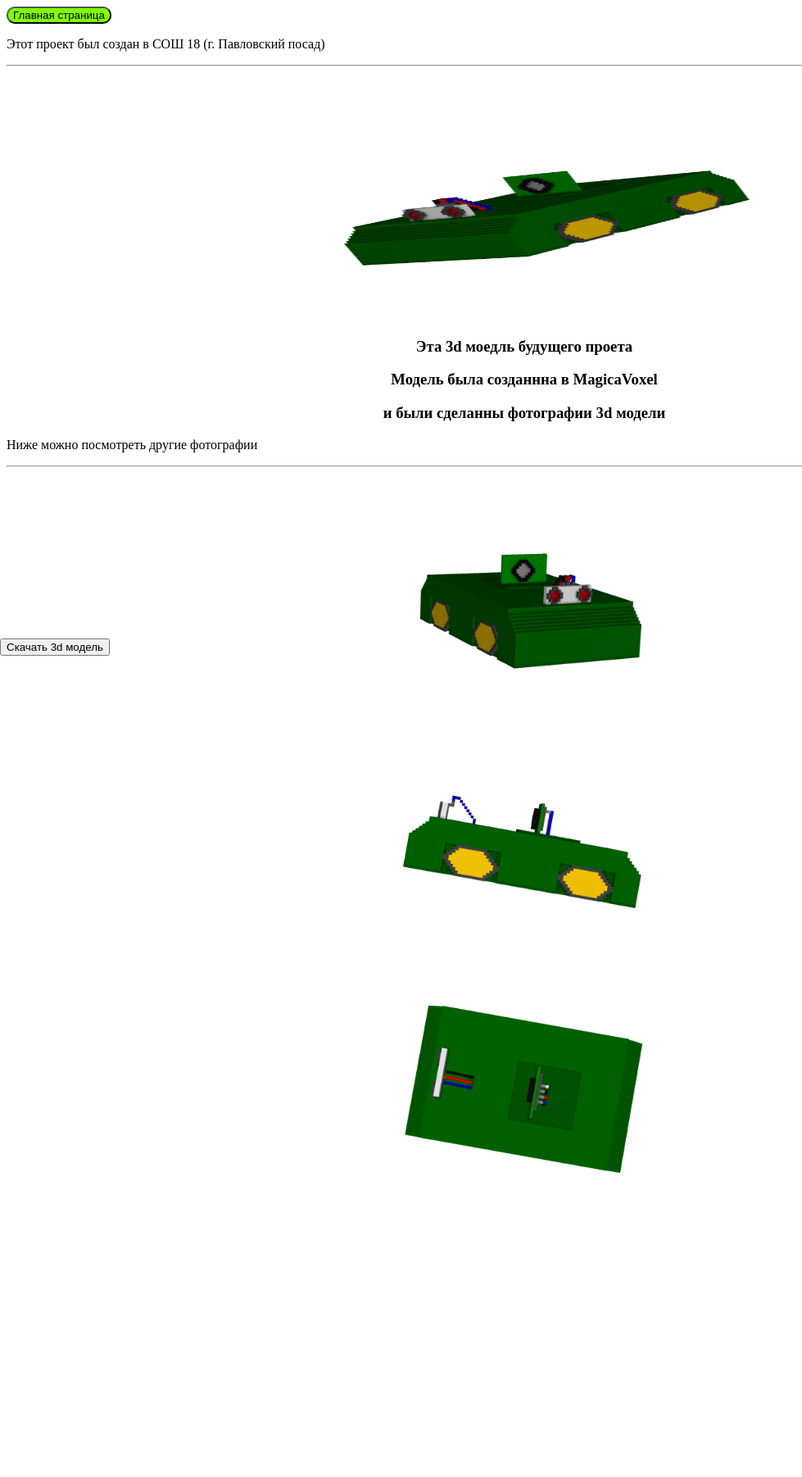
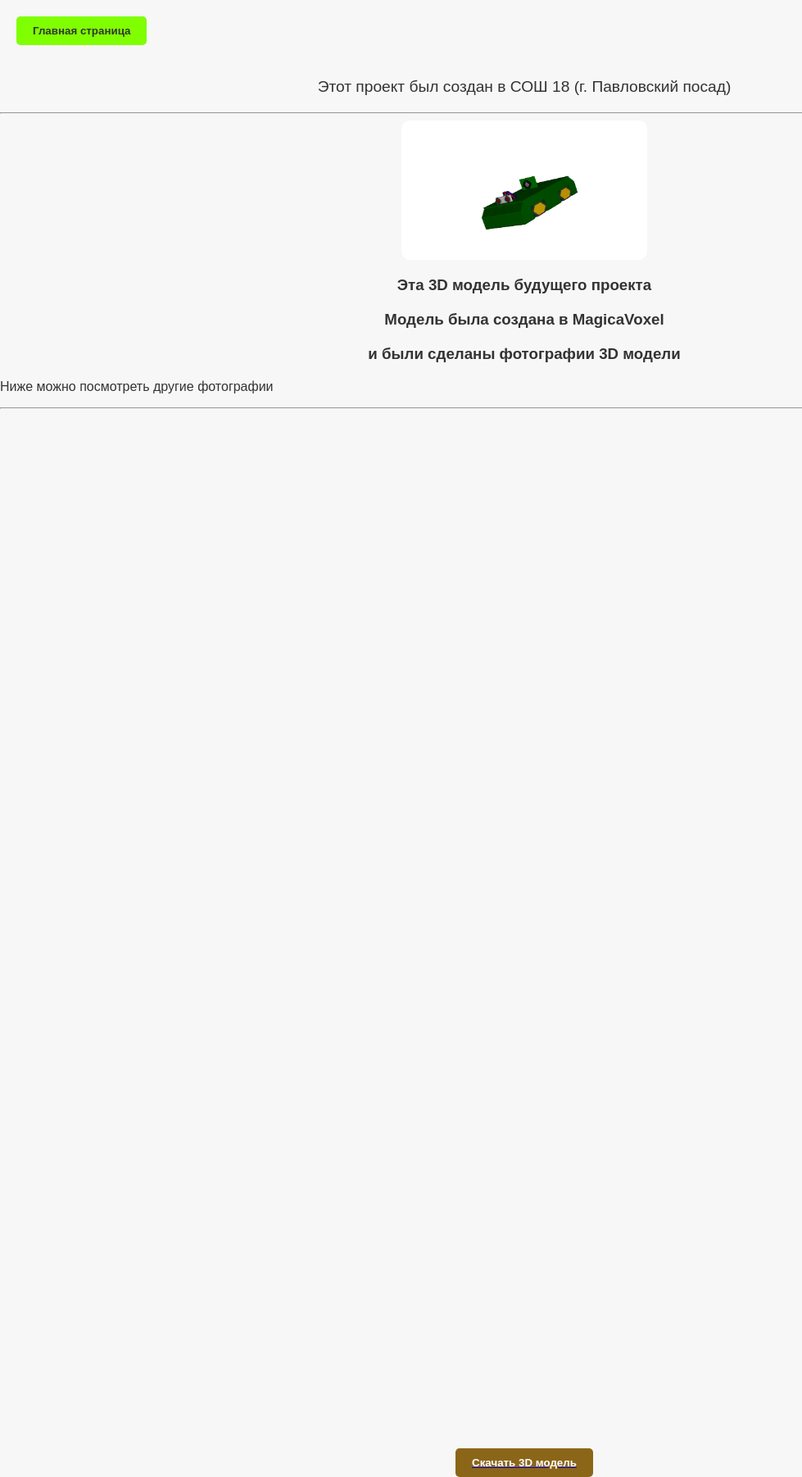
Before and after one commit to dizzzackl/https-dizzzackl.netlify.app, a PHP site: page /html/proect.html in a window 1280 px wide. Shown: the whole page at 82% size, without its empty margins (0-979 px from the left). Before the commit the page ends 1431 px from the top, so only its background shows below. Run offline with PHP 8.4, Linux system fonts and the light colour scheme.

Commit message:
Add files via upload

```diff
--- a/html/css/proect.css
+++ b/html/css/proect.css
@@ -1,99 +1,59 @@
+body {
+    margin: 0;
+    padding: 0;
+    font-family: Arial, sans-serif;
+    background-color: #f7f7f7;
+    color: #333;
+}
+
 .ttt {
-    width: auto;
+    background-color: chartreuse;
+    color: #333;
+    font-weight: bold;
+    border: none;
+    padding: 10px 20px;
+    border-radius: 5px;
+    margin: 20px;
+    cursor: pointer;
+}
+
+.vava {
+    text-align: center;
+    font-size: 1.2em;
+    margin: 20px;
+}
+
+.ava {
+    display: block;
+    margin: 0 auto;
+    max-width: 300px;
     height: auto;
     border-radius: 10px;
-    background-color: chartreuse;
-
-
-
-}
-.ava {
-    background-image: url("https://dizzzackl.netlify.app/html/progekt/ava.png");
-  background-size: cover;
-  background-position: center;
-  width: 100%;
-  height: 300px; /* задайте начальную высоту для фото */
-
-  /* Медиа-запрос для устройств с шириной экрана не более 768 пикселей */
-  @media (max-width: 768px) {
-    height: 200px; /* измените высоту фото для более узкого экрана */
-  }
-
-  /* Медиа-запрос для устройств с шириной экрана не более 576 пикселей */
-  @media (max-width: 576px) {
-    height: 150px; /* измените высоту фото для еще более узкого экрана */
-  }
-}
-.photo1 {
-    background-image: url("https://dizzzackl.netlify.app/html/progekt/1.png");
-  background-size: cover;
-  background-position: center;
-  width: 100%;
-  height: 300px; /* задайте начальную высоту для фото */
-
-  /* Медиа-запрос для устройств с шириной экрана не более 768 пикселей */
-  @media (max-width: 768px) {
-    height: 200px; /* измените высоту фото для более узкого экрана */
-  }
-
-  /* Медиа-запрос для устройств с шириной экрана не более 576 пикселей */
-  @media (max-width: 576px) {
-    height: 150px; /* измените высоту фото для еще более узкого экрана */
-  }
-}
-.photo2 {
-    background-image: url("https://dizzzackl.netlify.app/html/progekt/2.png");
-  background-size: cover;
-  background-position: center;
-  width: 100%;
-  height: 300px; /* задайте начальную высоту для фото */
-
-  /* Медиа-запрос для устройств с шириной экрана не более 768 пикселей */
-  @media (max-width: 768px) {
-    height: 200px; /* измените высоту фото для более узкого экрана */
-  }
-
-  /* Медиа-запрос для устройств с шириной экрана не более 576 пикселей */
-  @media (max-width: 576px) {
-    height: 150px; /* измените высоту фото для еще более узкого экрана */
-  }
-}
-.photo3 {
-    background-image: url("https://dizzzackl.netlify.app/html/progekt/3.png");
-  background-size: cover;
-  background-position: center;
-  width: 100%;
-  height: 300px; /* задайте начальную высоту для фото */
-
-  /* Медиа-запрос для устройств с шириной экрана не более 768 пикселей */
-  @media (max-width: 768px) {
-    height: 200px; /* измените высоту фото для более узкого экрана */
-  }
-
-  /* Медиа-запрос для устройств с шириной экрана не более 576 пикселей */
-  @media (max-width: 576px) {
-    height: 150px; /* измените высоту фото для еще более узкого экрана */
-  }
 }
 
-
-h3{
-     text-align:center;
+h3 {
+    text-align: center;
+    margin: 20px;
 }
 
-html{
-    font-size: 100%;
-    height: auto;
+.photo1,
+.photo2,
+.photo3 {
+    background-size: cover;
+    background-position: center;
+    width: 100%;
+    height: 400px;
+    margin-bottom: 20px;
+}
 
-        }
-
-
-body{
-    width: auto;
-    height: auto;
+.but {
+    display: block;
+    margin: 0 auto;
+    background-color: #8b6619;
+    color: #fff;
+    font-weight: bold;
+    border: none;
+    padding: 10px 20px;
+    border-radius: 5px;
+    cursor: pointer;
 }
-.but{
-    position: fixed;
-    bottom: 0;
-    left: 0;
-}
--- a/html/proect.html
+++ b/html/proect.html
@@ -1,14 +1,15 @@
-<!doctype html>
+<!DOCTYPE html>
 <html lang="ru">
+
 <head>
     <link rel="icon" type="image/x-icon" href="dowload/icon.jpg">
-    <link rel="stylesheet" href="css/proect.css" >
+    <link rel="stylesheet" href="css/proect.css">
     <meta charset="UTF-8">
-    <meta name="viewport"
-          content="width=device-width, user-scalable=no, initial-scale=1.0, maximum-scale=1.0, minimum-scale=1.0">
+    <meta name="viewport" content="width=device-width, initial-scale=1.0">
     <meta http-equiv="X-UA-Compatible" content="ie=edge">
     <title>Мой проект</title>
 </head>
+
 <body>
     <a href="/index.html">
         <button class="ttt">Главная страница</button>
@@ -19,19 +20,18 @@
     </p>
     <hr>
 
-<img  class="ava"  src="progekt/ava.png">
-<h3>Эта 3d моедль будущего проета </h3>
-<h3>Модель была созданнна в MagicaVoxel </h3>
-<h3>и были сделанны фотографии 3d модели</h3>
+    <img class="ava" src="progekt/ava.png">
+    <h3>Эта 3D модель будущего проекта </h3>
+    <h3>Модель была создана в MagicaVoxel </h3>
+    <h3>и были сделаны фотографии 3D модели</h3>
     <p>Ниже можно посмотреть другие фотографии</p>
     <hr>
     <div class="photo1"></div>
     <div class="photo2"></div>
     <div class="photo3"></div>
     <a href="dowload/model.vox">
-    <button class="but">Скачать 3d модель</button>
+        <button class="but">Скачать 3D модель</button>
     </a>
+</body>
 
-
-</body>
 </html>
--- a/index.html
+++ b/index.html
@@ -98,8 +98,8 @@
         <li><a href="/html/codes.html">Коды вирусов</a>
             <ul>
                 <li><a href="/html/codes/Python.html">Python</a></li>
-                <li><a href="/html/codes/Cpls.html">C ++</a></li>
-                <li><a href="/html/codes/Csharp.html">C#</a></li>
+                <li><a href="/html/codes/Cpls.html">C плюс плюс</a></li>
+                <li><a href="/html/codes/Csharp.html">Csharp</a></li>
                 <li><a href="/html/codes/js.html">JS</a></li>
             </ul>
         </li>
```
Lines whose indentation alone changed are shown as unchanged.
